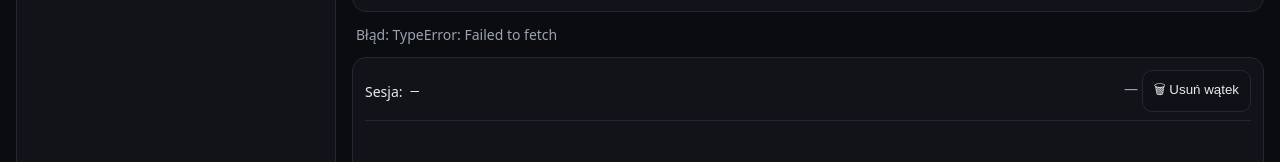
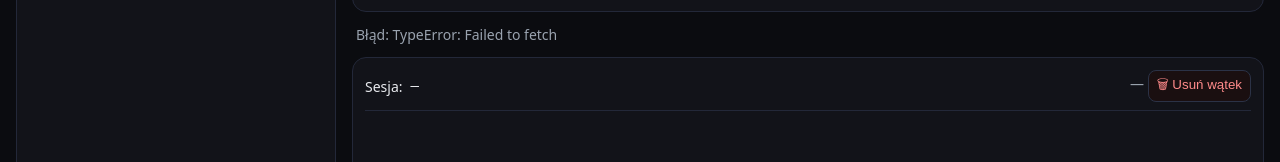
Before and after one commit to mateuszwnuk/chat_history_kolton, a plain HTML site: page index.html in a window 1280 px wide. Shown: the part 355-517 px from the top of the page. Drawn offline with nearby package versions, Linux system fonts and the light colour scheme; no server answers.

Commit message:
Update style.css

```diff
--- a/style.css
+++ b/style.css
@@ -46,6 +46,13 @@ body{margin:0;background:var(--bg);color:var(--text);font:14px/1.5 system-ui,-ap
 .session-bad{color:var(--danger); font-weight:900}
 .session-meta{margin-left:auto; display:flex; align-items:center; gap:8px}
 .badge{font-size:12px; color:#a6b4d9; background:var(--badge-bg); border:1px solid var(--border-strong); padding:2px 8px; border-radius:999px}
+
+/* delete button (lista i header konwersacji) */
+.session-del {
+  background:#1a0f10; border:1px solid var(--border-strong);
+  color:#ff8a8a; border-radius:8px; padding:4px 8px; cursor:pointer;
+}
+.session-del:hover { border-color:var(--danger); color:#ffd0d0; }
 
 .main{display:flex; flex-direction:column; gap:12px; min-width:0}
 .card{
```
